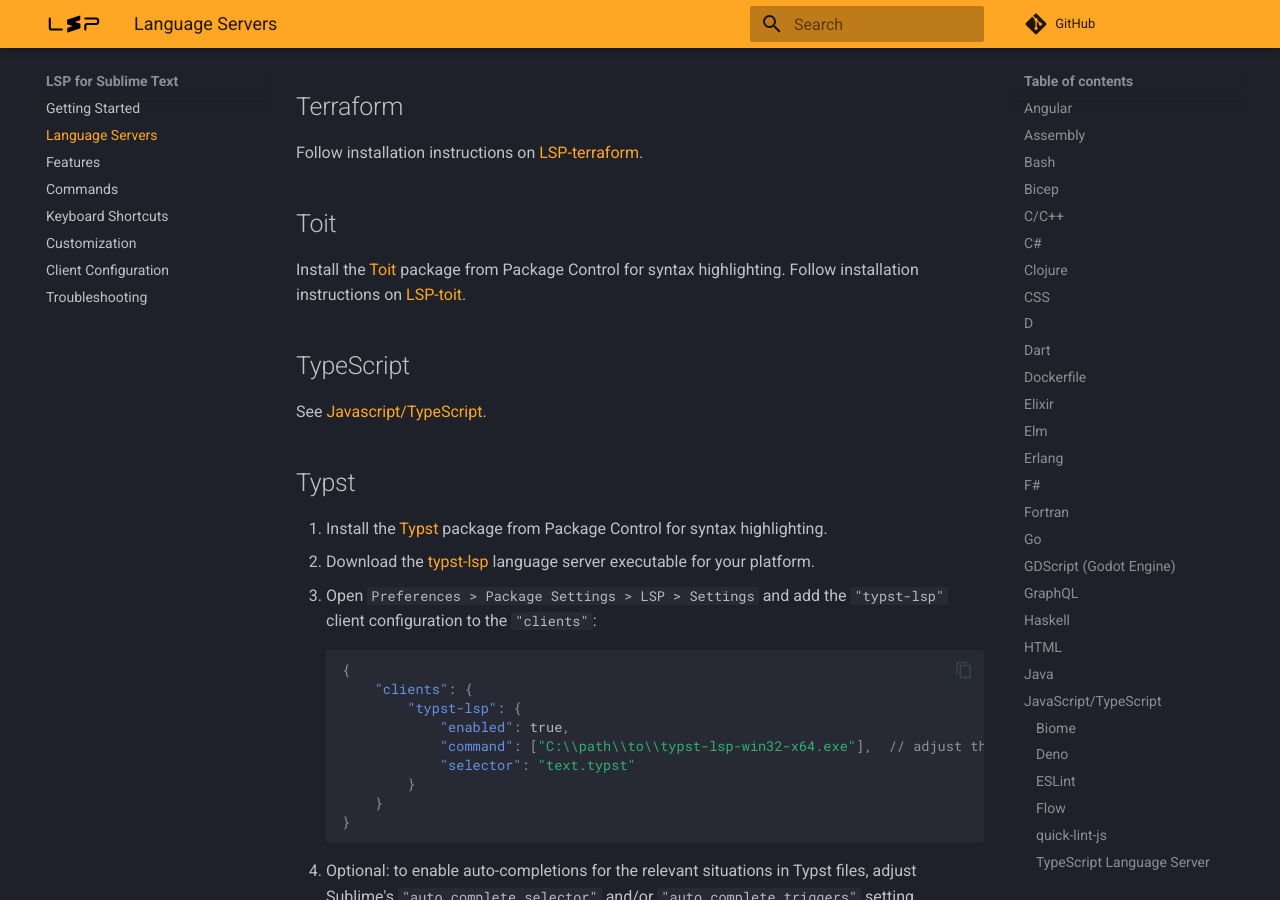
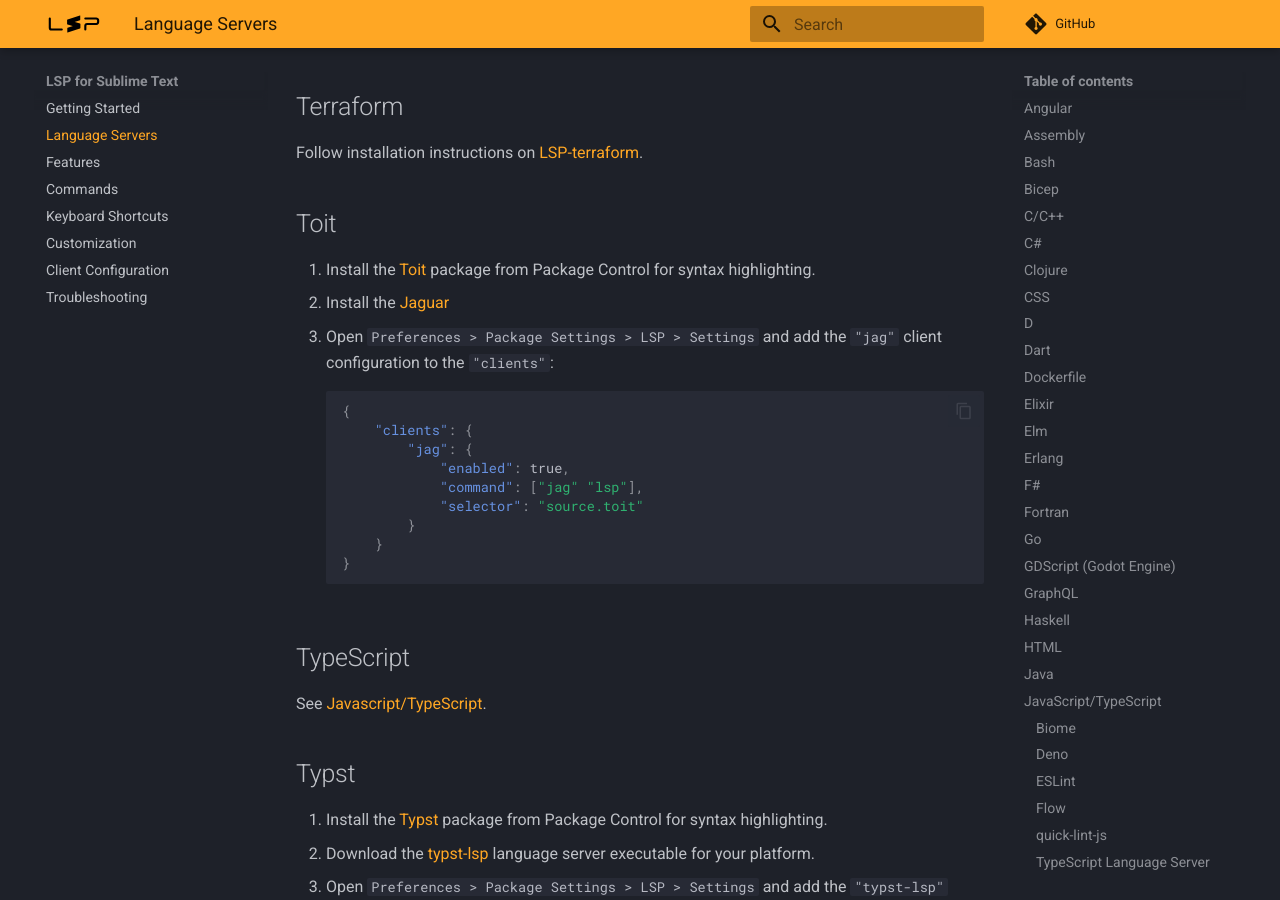
Before and after one commit to sublimelsp/LSP, an MkDocs documentation site: the page built from docs/src/language_servers.md, in a window 1280 px wide and 900 px high, scrolled down 17336 px. Built offline with MkDocs 1.6.1 and Material for MkDocs 9.7.7, drawn with Linux system fonts in a browser that asks for light colours; comment, search, counter and statistics services are not loaded.

Commit message:
docs(update): path to toit lsp

````diff
--- a/docs/src/language_servers.md
+++ b/docs/src/language_servers.md
@@ -719,8 +719,21 @@
 
 ## Toit
 
-Install the [Toit](https://packagecontrol.io/packages/Toit) package from Package Control for syntax highlighting.
-Follow installation instructions on [LSP-toit](https://github.com/toitlang/toit/tree/master/tools/lsp/server).
+1. Install the [Toit](https://packagecontrol.io/packages/Toit) package from Package Control for syntax highlighting.
+2. Install the [Jaguar](https://github.com/toitlang/jaguar)
+3. Open `Preferences > Package Settings > LSP > Settings` and add the `"jag"` client configuration to the `"clients"`:
+
+    ```jsonc
+    {
+        "clients": {
+            "jag": {
+                "enabled": true,
+                "command": ["jag" "lsp"],
+                "selector": "source.toit"
+            }
+        }
+    }
+    ```
 
 ## TypeScript
 
````
